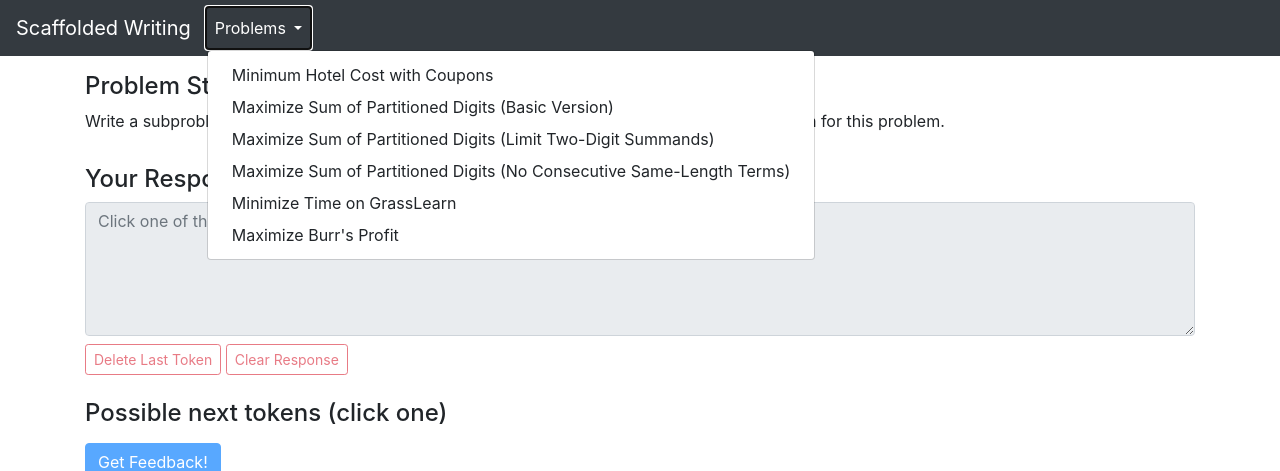
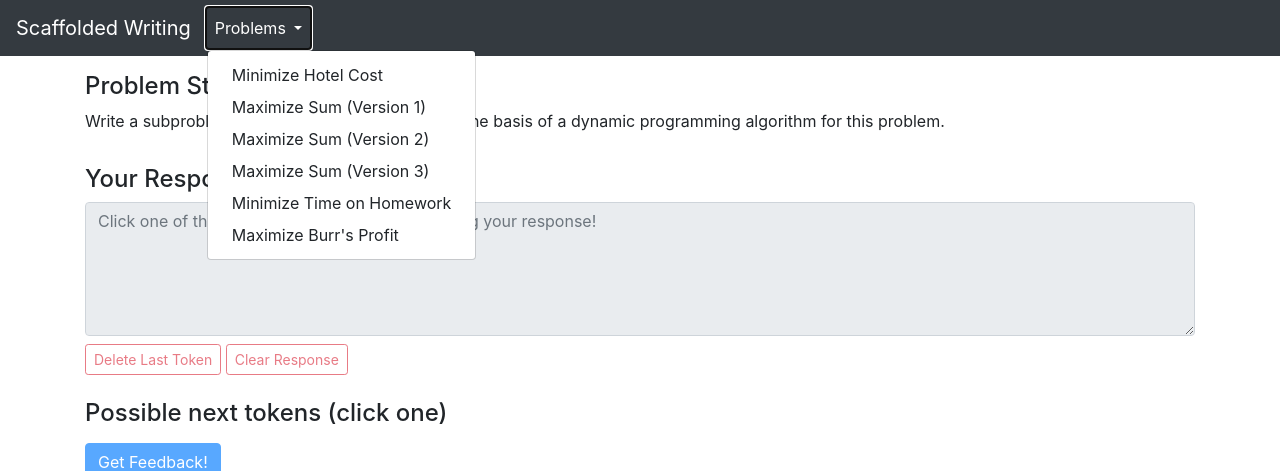
Before and after one commit to jasonxia17/scaffolded-writing, a Flask app: template templates/problem.html in a window 1280 px wide, after a click on "Problems". Shown: the top 471 px of the page. Run offline with Flask 2, Linux system fonts and the light colour scheme; the template is opened without the code that fills it, so the values that code supplies are empty.

Commit message:
Rename problems to match paper

```diff
--- a/templates/base.html
+++ b/templates/base.html
@@ -51,11 +51,11 @@
             Problems
           </a>
           <div class="dropdown-menu" aria-labelledby="navbarDropdown">
-            <a class="dropdown-item" href="/min_hotel_cost_with_coupons/problem">Minimum Hotel Cost with Coupons</a>
-            <a class="dropdown-item" href="/partition_digits_basic_version/problem">Maximize Sum of Partitioned Digits (Basic Version)</a>
-            <a class="dropdown-item" href="/partition_digits_limit_two_digit_summands/problem">Maximize Sum of Partitioned Digits (Limit Two-Digit Summands)</a>
-            <a class="dropdown-item" href="/partition_digits_no_consecutive_same_length/problem">Maximize Sum of Partitioned Digits (No Consecutive Same-Length Terms)</a>
-            <a class="dropdown-item" href="/grasslearn/problem">Minimize Time on GrassLearn</a>
+            <a class="dropdown-item" href="/min_hotel_cost_with_coupons/problem">Minimize Hotel Cost</a>
+            <a class="dropdown-item" href="/partition_digits_basic_version/problem">Maximize Sum (Version 1)</a>
+            <a class="dropdown-item" href="/partition_digits_limit_two_digit_summands/problem">Maximize Sum (Version 2)</a>
+            <a class="dropdown-item" href="/partition_digits_no_consecutive_same_length/problem">Maximize Sum (Version 3)</a>
+            <a class="dropdown-item" href="/grasslearn/problem">Minimize Time on Homework</a>
             <a class="dropdown-item" href="/max_profit/problem">Maximize Burr's Profit</a>
           </div>
         </li>
```
